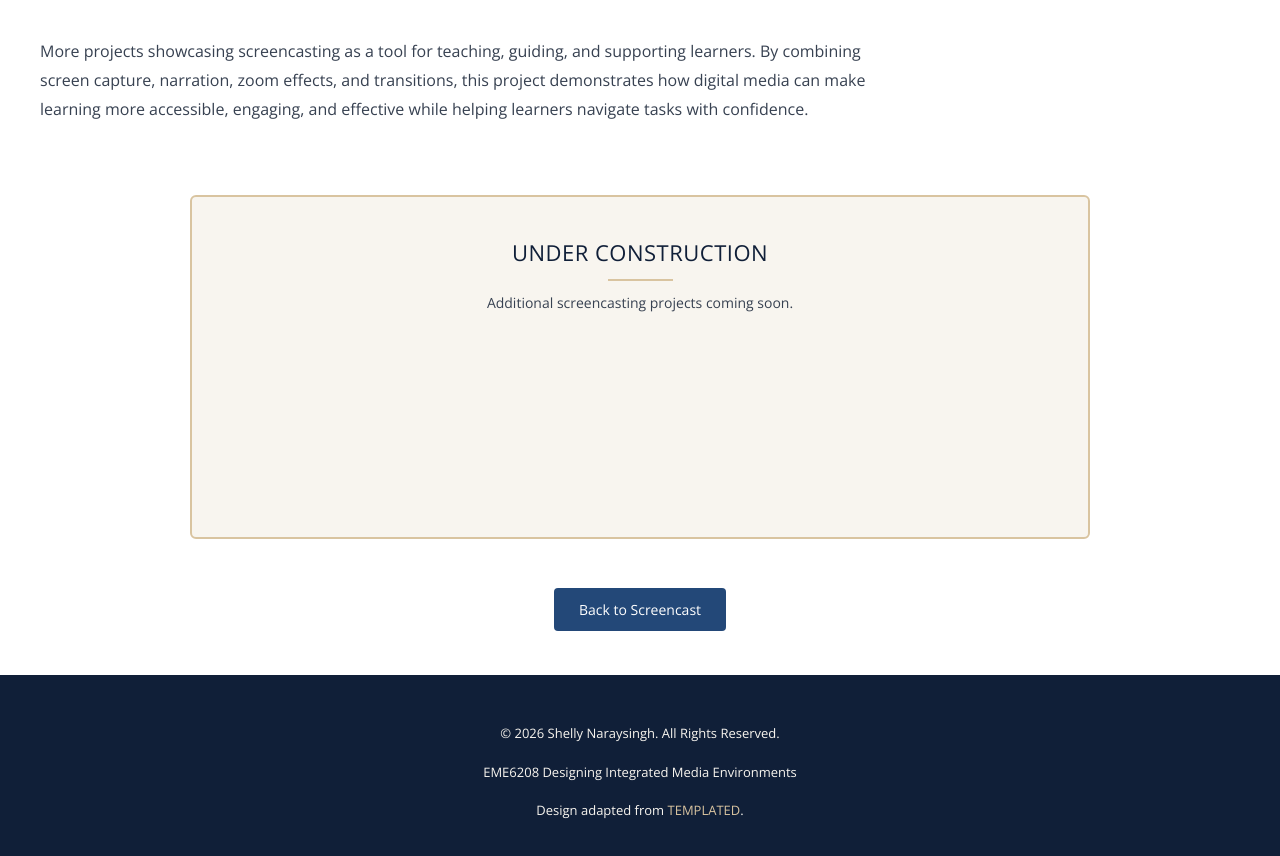
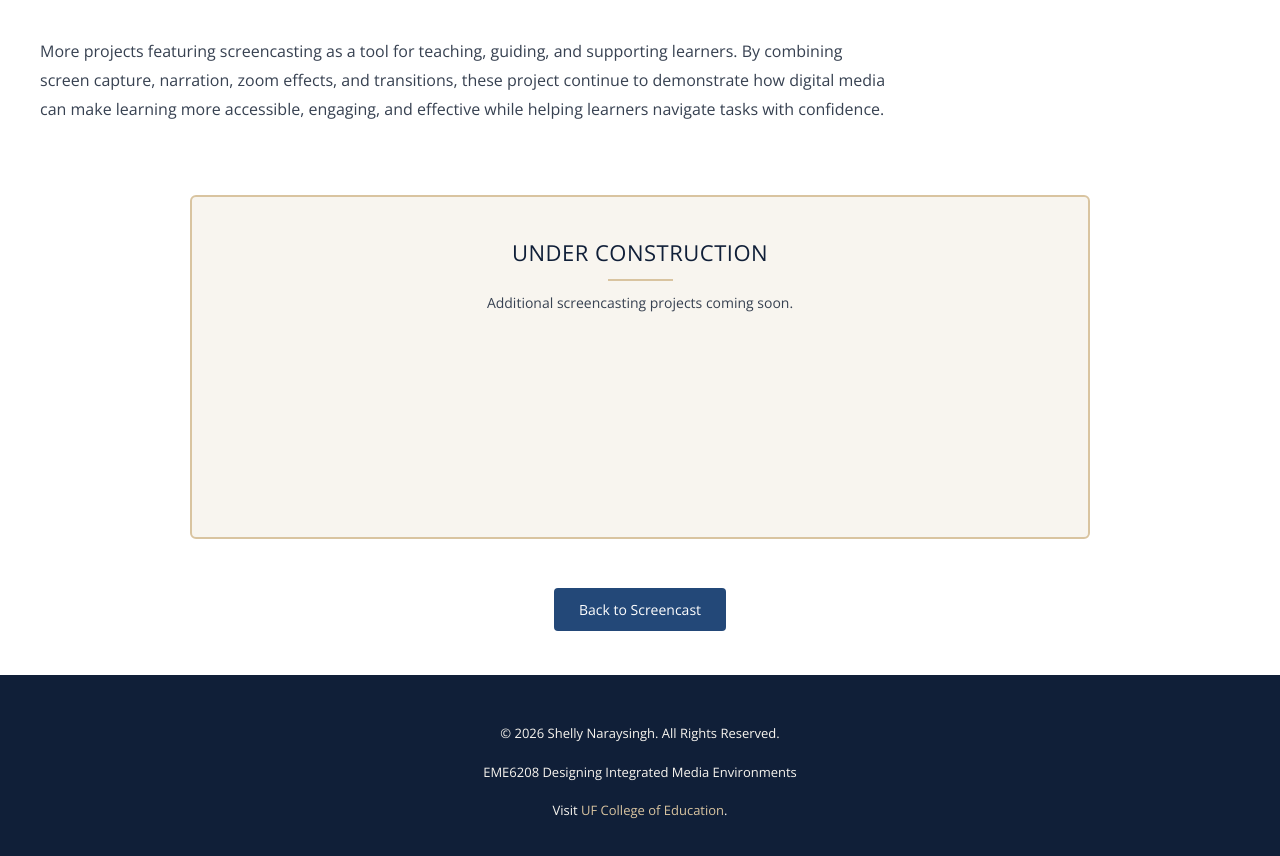
Before and after one commit to snaraysingh/e-portfolio-template, a plain HTML site: page screencast-projects.html in a window 1280 px wide. Shown: the part 244-1100 px from the top of the page. Drawn offline with nearby package versions, Linux system fonts and the light colour scheme.

Commit message:
Update introductory paragraph and footer link

```diff
--- a/screencast-projects.html
+++ b/screencast-projects.html
@@ -61,8 +61,8 @@ Released   : 20130406
 		<div>
 			<div class="entry">
 				<!-- THIS IS WHERE YOU CUSTOMIZE THE INTRODUCTORY PARAGRAPH FOR EACH PAGE. -->
-                <p>More projects showcasing screencasting as a tool for teaching, guiding, and supporting learners.
-                  By combining screen capture, narration, zoom effects, and transitions, this project demonstrates how digital media can make learning more accessible, engaging, and effective while helping learners navigate tasks with confidence.</p>
+                <p>More projects featuring screencasting as a tool for teaching, guiding, and supporting learners.
+                  By combining screen capture, narration, zoom effects, and transitions, these project continue to demonstrate how digital media can make learning more accessible, engaging, and effective while helping learners navigate tasks with confidence.</p>
 			</div>
 		</div>
 	</div>
@@ -97,7 +97,7 @@ Released   : 20130406
 	<!-- START FOOTER -->
 	<p>&copy; 2026 Shelly Naraysingh. All Rights Reserved.</p>
 	<p>EME6208 Designing Integrated Media Environments</p>
-	<p>Design adapted from <a href="http://templated.co" rel="nofollow">TEMPLATED</a>.</p>
+	<p>Visit <a href="https://education.ufl.edu/educational-technology/" rel="nofollow">UF College of Education</a>.</p>
     <!-- END FOOTER -->
 </div>
 
```
